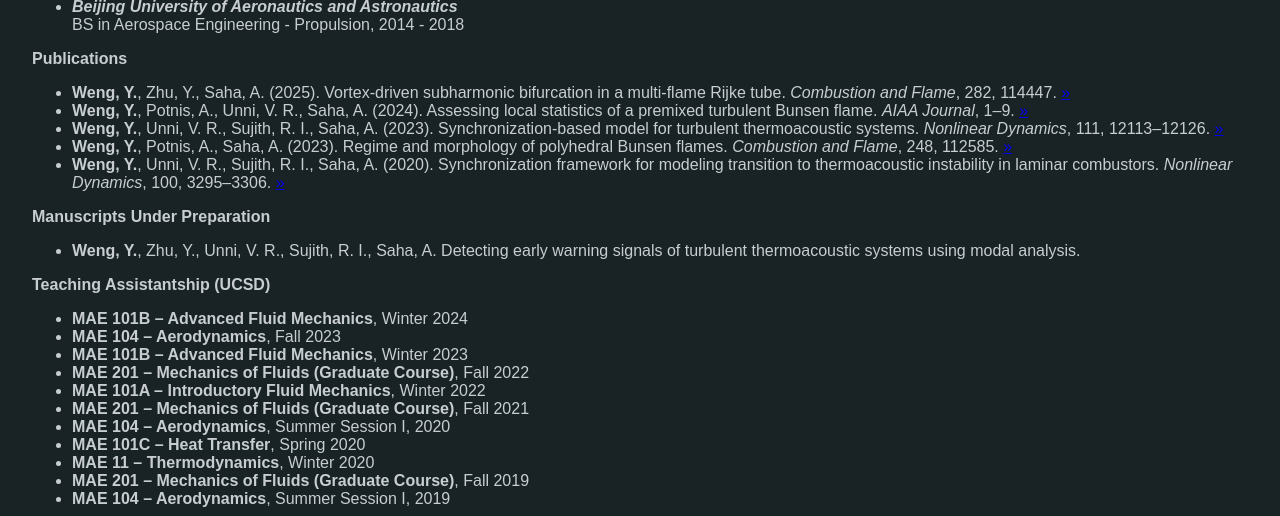
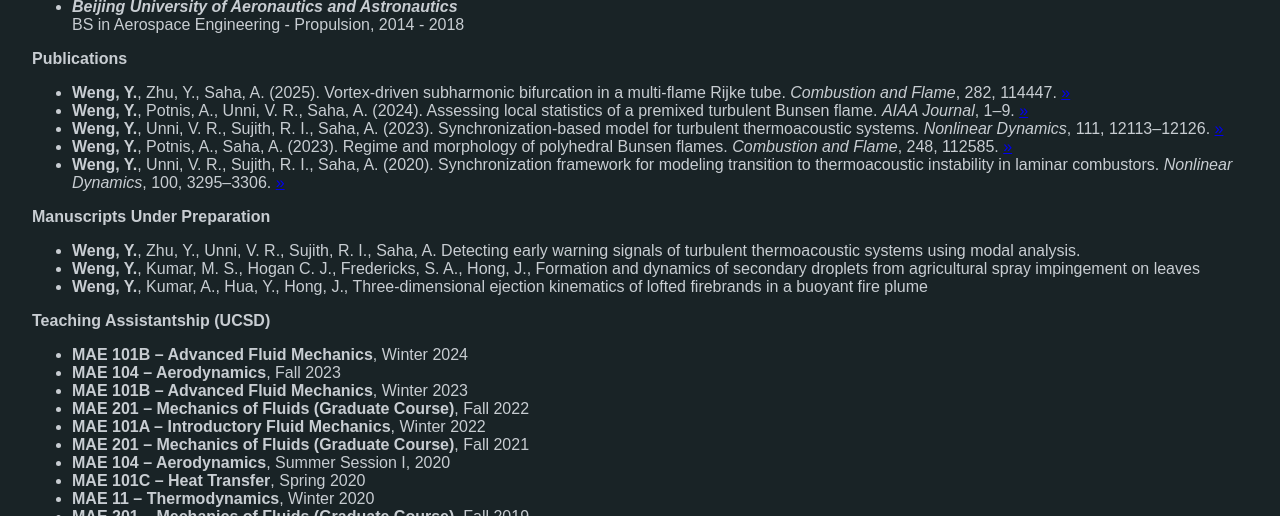
Before and after one commit to weng-yue/weng-yue.github.io, a Jekyll site: the page built from index.md, in a window 1280 px wide and 900 px high, scrolled down 507 px, cut to the strip 0-516 px from the top of the window. Built offline with Jekyll 4.4.1, drawn with Linux system fonts in a browser that asks for light colours.

Commit message:
Update index.md

```diff
--- a/index.md
+++ b/index.md
@@ -36,6 +36,8 @@ Hi, I am Yue, a postdoc at the University of Minnesota. Welcome to my personal p
 
 **Manuscripts Under Preparation**
 - **Weng, Y.**, Zhu, Y., Unni, V. R., Sujith, R. I., Saha, A. Detecting early warning signals of turbulent thermoacoustic systems using modal analysis.
+- **Weng, Y.**, Kumar, M. S., Hogan C. J., Fredericks, S. A., Hong, J., Formation and dynamics of secondary droplets from agricultural spray impingement on leaves
+- **Weng, Y.**, Kumar, A., Hua, Y., Hong, J.,  Three-dimensional ejection kinematics of lofted firebrands in a buoyant fire plume
 
 **Teaching Assistantship (UCSD)**
 - **MAE 101B – Advanced Fluid Mechanics**, Winter 2024
```
